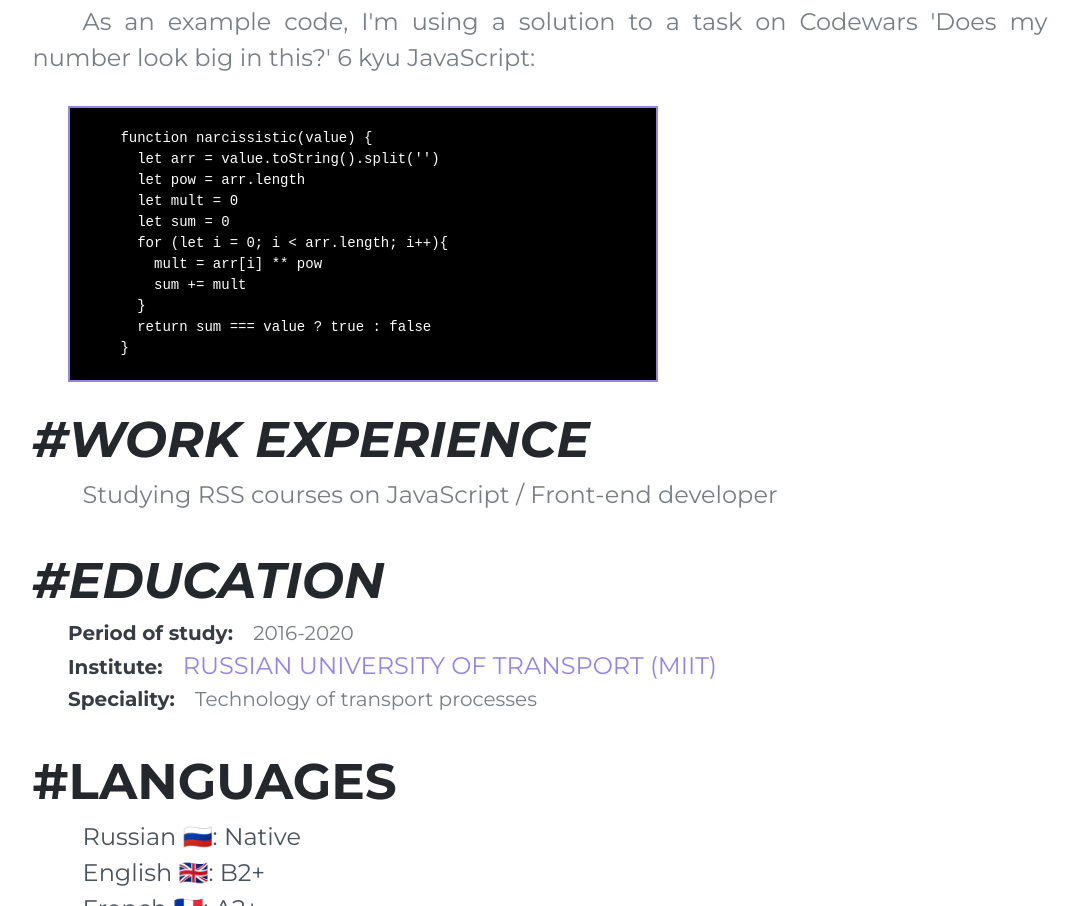
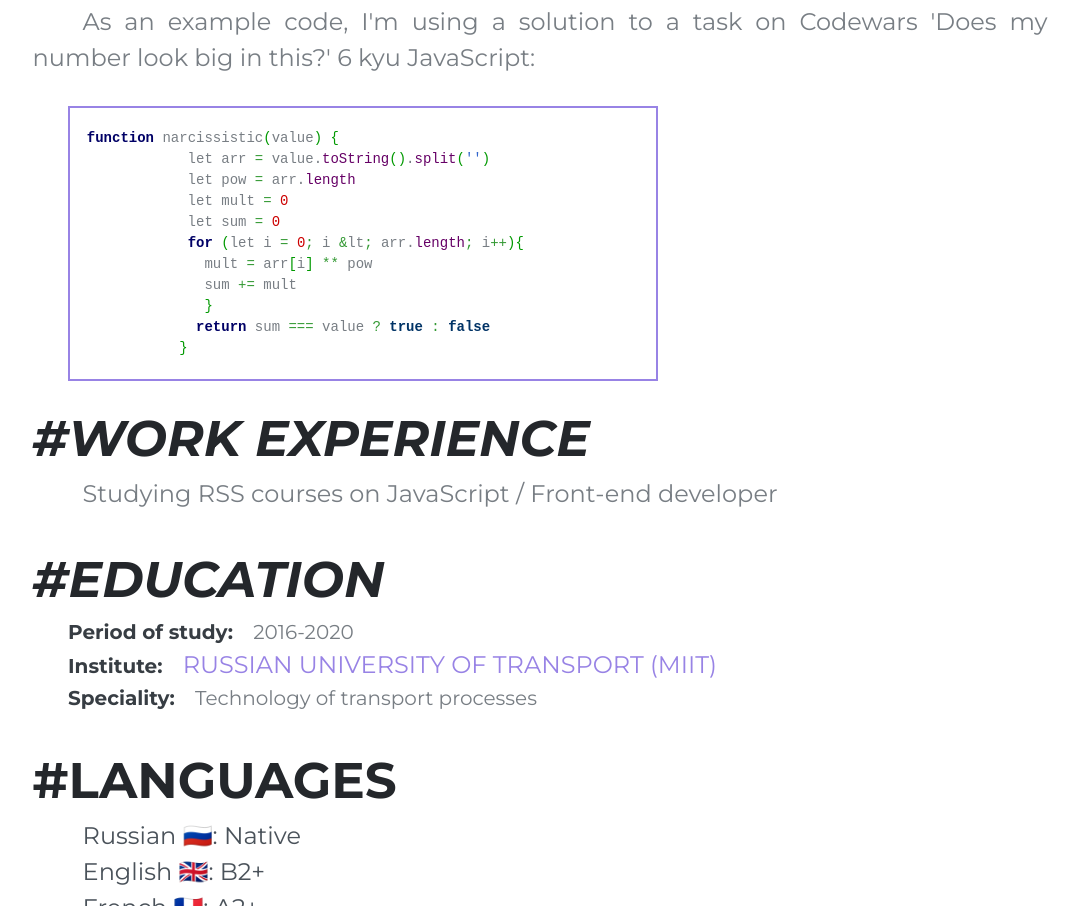
Before and after one commit to tchigi/rsschool-cv, a plain HTML site: page index.html in a window 1280 px wide. Shown: the part 1079-1985 px from the top of the page, without its empty margins (100-1179 px from the left). Drawn offline with nearby package versions, Linux system fonts and the light colour scheme.

Commit message:
fix: highligth code example

```diff
--- a/index.html
+++ b/index.html
@@ -73,20 +73,20 @@
               As an example code, I'm using a solution to a task on Codewars
               'Does my number look big in this?' 6 kyu JavaScript:
             </p>
-            <pre>
-      function narcissistic(value) {
-        let arr = value.toString().split('')
-        let pow = arr.length
-        let mult = 0
-        let sum = 0
-        for (let i = 0; i &lt; arr.length; i++){
-          mult = arr[i] ** pow
-          sum += mult
-        }
-        return sum === value ? true : false
-      }
-          </pre
-            >
+            <pre
+              class="javascript"
+              style="font-family: monospace"
+            >  <span style="color: #000066; font-weight: bold;">function</span> narcissistic<span style="color: #009900;">&#40;</span>value<span style="color: #009900;">&#41;</span> <span style="color: #009900;">&#123;</span>
+              let arr <span style="color: #339933;">=</span> value.<span style="color: #660066;">toString</span><span style="color: #009900;">&#40;</span><span style="color: #009900;">&#41;</span>.<span style="color: #660066;">split</span><span style="color: #009900;">&#40;</span><span style="color: #3366CC;">''</span><span style="color: #009900;">&#41;</span>
+              let pow <span style="color: #339933;">=</span> arr.<span style="color: #660066;">length</span>
+              let mult <span style="color: #339933;">=</span> <span style="color: #CC0000;">0</span>
+              let sum <span style="color: #339933;">=</span> <span style="color: #CC0000;">0</span>
+              <span style="color: #000066; font-weight: bold;">for</span> <span style="color: #009900;">&#40;</span>let i <span style="color: #339933;">=</span> <span style="color: #CC0000;">0</span><span style="color: #339933;">;</span> i <span style="color: #339933;">&amp;</span>lt<span style="color: #339933;">;</span> arr.<span style="color: #660066;">length</span><span style="color: #339933;">;</span> i<span style="color: #339933;">++</span><span style="color: #009900;">&#41;</span><span style="color: #009900;">&#123;</span>
+                mult <span style="color: #339933;">=</span> arr<span style="color: #009900;">&#91;</span>i<span style="color: #009900;">&#93;</span> <span style="color: #339933;">**</span> pow
+                sum <span style="color: #339933;">+=</span> mult
+                <span style="color: #009900;">&#125;</span>
+               <span style="color: #000066; font-weight: bold;">return</span> sum <span style="color: #339933;">===</span> value <span style="color: #339933;">?</span> <span style="color: #003366; font-weight: bold;">true</span> <span style="color: #339933;">:</span> <span style="color: #003366; font-weight: bold;">false</span>
+             <span style="color: #009900;">&#125;</span></pre>
           </section>
           <h2><a id="exp"></a><em>#WORK EXPERIENCE</em></h2>
           <p>Studying RSS courses on JavaScript / Front-end developer</p>
--- a/style.css
+++ b/style.css
@@ -214,10 +214,10 @@ p {
   color: #4a525a;
 }
 pre {
-  background-color: black;
-  color: white;
+  background-color: #fff;
   margin: 0 40% 20px 10%;
   padding-top: 20px;
+  padding-bottom: 20px;
   border: 2px #9883e5 solid;
 }
 .education {
@@ -281,6 +281,9 @@ pre {
   }
   strong {
     margin-right: 5px;
+  }
+  pre {
+    margin: 0 1% 20px 1%;
   }
 }
 @media (max-width: 767px) {
@@ -400,6 +403,9 @@ pre {
   h2 {
     font-size: 40px;
   }
+  pre {
+    margin: 0 1% 20px 1%;
+  }
 }
 @media (max-width: 505px) {
   .hi {
@@ -418,7 +424,7 @@ pre {
     margin-bottom: 10px;
   }
   pre {
-    font-size: 10px;
+    font-size: 9px;
     margin: 0 3% 20px 3%;
   }
   .logo,
```
